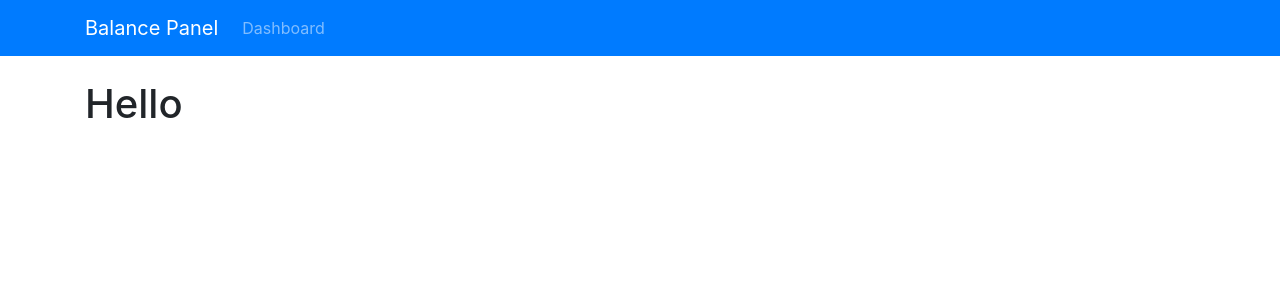
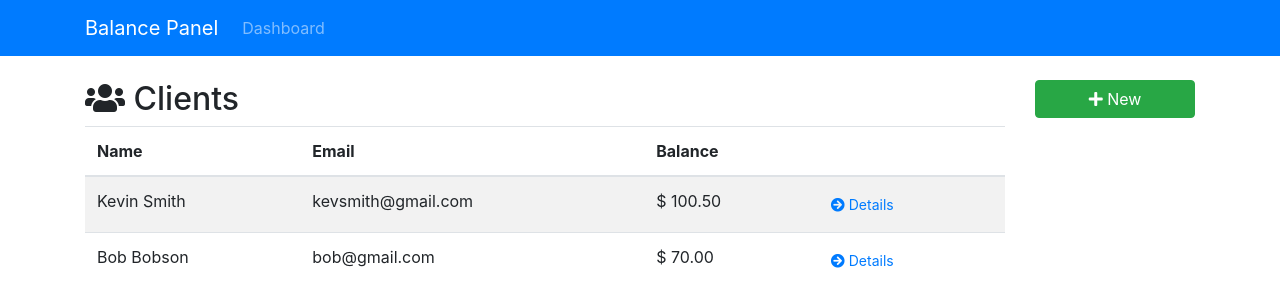
Before and after one commit to rochabianca/BalancePanel, a React (Create React App) app: page / in a window 1280 px wide. Shown: the top 306 px of the page. Built offline with nearby package versions, Linux system fonts and the light colour scheme.

Commit message:
start setting the firsts components

```diff
--- a/src/App.js
+++ b/src/App.js
@@ -1,6 +1,9 @@
 import React, { Component } from "react";
 import { BrowserRouter as Router, Route, Switch } from "react-router-dom";
+
 import AppNavbar from "./components/layouts/AppNavbar";
+import Dashboard from "./components/layouts/Dashboard";
+
 import "./App.css";
 
 class App extends Component {
@@ -10,7 +13,9 @@
         <div className="App">
           <AppNavbar />
           <div className="container">
-            <h1>Hello</h1>
+            <Switch>
+              <Route exact path="/" component={Dashboard} />
+            </Switch>
           </div>
         </div>
       </Router>
--- a/src/components/clients/Clients.js
+++ b/src/components/clients/Clients.js
@@ -0,0 +1,73 @@
+import React, { Component } from "react";
+import { Link } from "react-router-dom";
+
+class Clients extends Component {
+  render() {
+    const clients = [
+      {
+        id: "1",
+        firstName: "Kevin",
+        lastName: "Smith",
+        email: "kevsmith@gmail.com",
+        phone: "666-666-666",
+        balance: "100.50"
+      },
+      {
+        id: "2",
+        firstName: "Bob",
+        lastName: "Bobson",
+        email: "bob@gmail.com",
+        phone: "666-667-666",
+        balance: "70"
+      }
+    ];
+    if (clients) {
+      return (
+        <div>
+          <div className="row">
+            <div className="col-md-6">
+              <h2>
+                <i className="fas fa-users" /> Clients
+              </h2>
+            </div>
+            <div className="col-md-6" />
+          </div>
+          <table className="table table-striped">
+            <thead className="thead-inverse">
+              <tr>
+                <th>Name</th>
+                <th>Email</th>
+                <th>Balance</th>
+                <th />
+              </tr>
+            </thead>
+            <tbody>
+              {clients.map(client => (
+                <tr key={client.id}>
+                  <td>
+                    {client.firstName} {client.lastName}
+                  </td>
+                  <td>{client.email}</td>
+                  <td>$ {parseFloat(client.balance).toFixed(2)}</td>
+                  <td>
+                    <Link
+                      to={`/client/${client.id}`}
+                      className="btn btn-secundary btn-sm"
+                    >
+                      {" "}
+                      <i className="fas fa-arrow-circle-right" /> Details
+                    </Link>
+                  </td>
+                </tr>
+              ))}
+            </tbody>
+          </table>
+        </div>
+      );
+    } else {
+      return <h1>Loading..</h1>;
+    }
+  }
+}
+
+export default Clients;
--- a/src/components/layouts/Dashboard.js
+++ b/src/components/layouts/Dashboard.js
@@ -0,0 +1,16 @@
+import React from "react";
+import Clients from "../clients/Clients";
+import Sidebar from "../layouts/Sidebar";
+
+export default () => {
+  return (
+    <div className="row">
+      <div className="col-md-10">
+        <Clients />
+      </div>
+      <div className="col-md-2">
+        <Sidebar />
+      </div>
+    </div>
+  );
+};
--- a/src/components/layouts/Sidebar.js
+++ b/src/components/layouts/Sidebar.js
@@ -0,0 +1,10 @@
+import React from "react";
+import { Link } from "react-router-dom";
+
+export default () => {
+  return (
+    <Link to="/client/add" className="btn btn-success btn-block">
+      <i className="fas fa-plus" /> New
+    </Link>
+  );
+};
```
